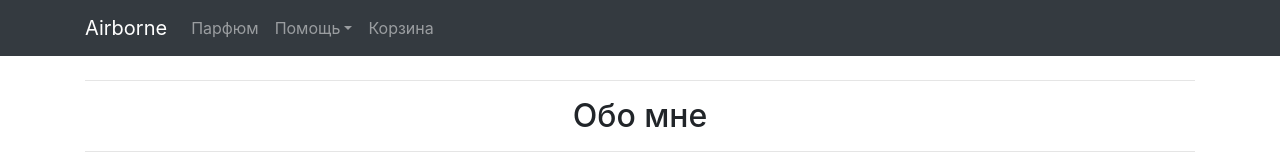
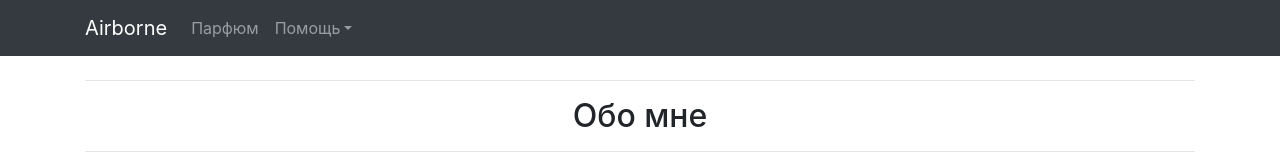
Before and after one commit to jtwpq/airborne, a plain HTML site: page aboutus.html in a window 1280 px wide. Shown: the top 160 px of the page. Drawn offline with Linux system fonts and the light colour scheme.

Commit message:
third commit

```diff
--- a/aboutus.html
+++ b/aboutus.html
@@ -29,7 +29,6 @@
               </div>
             </li>
 			  <li class="nav-item">
-              <a class="nav-link" href="#">Корзина</a>
             </li>
           </ul>
           <form class="form-inline my-2 my-lg-0">
```
